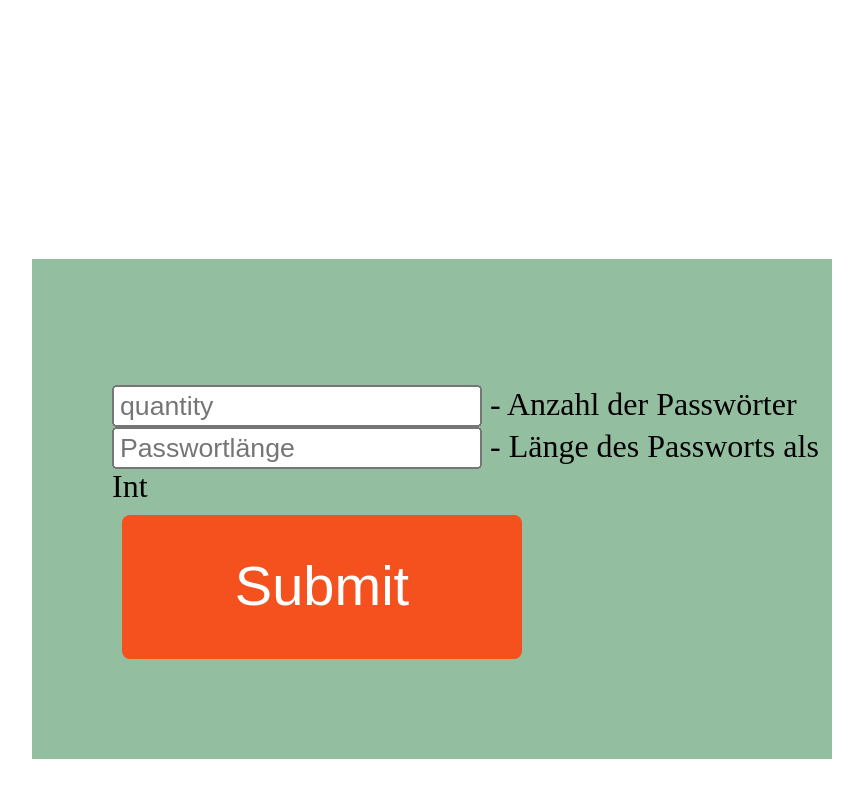
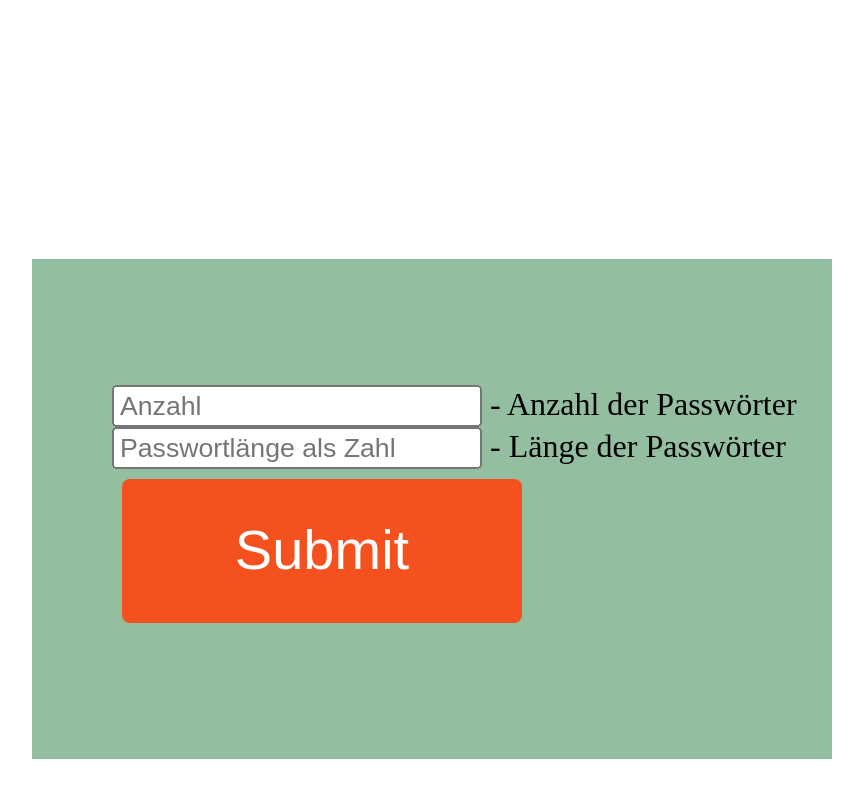
Before and after one commit to RiseofRice/password-Creator, a Flask app: page / in a window 1280 px wide. Shown: the whole page, without its empty margins (352-1215 px from the left). Run offline with Flask 2, Linux system fonts and the light colour scheme.

Commit message:
some quick changes

```diff
--- a/templates/index.html
+++ b/templates/index.html
@@ -14,8 +14,8 @@
     <div id="inputs">
         <form action="http://127.0.0.1:5000/new" method="POST">
             <ul style="list-style:none;">
-                <li><input name="q" type="text" placeholder="quantity"> - Anzahl der Passwörter</li>
-                <li><input name="length" id="lenght" type="text" placeholder="Passwortlänge"> - Länge des Passworts als Int </li>
+                <li><input name="q" type="text" placeholder="Anzahl"> - Anzahl der Passwörter</li>
+                <li><input name="length" id="lenght" type="text" placeholder="Passwortlänge als Zahl"> - Länge der Passwörter</li>
 
                 <li><input id="btn" type="submit" style="vertical-align:middle;" value="Submit"></li>
             </ul>
```
